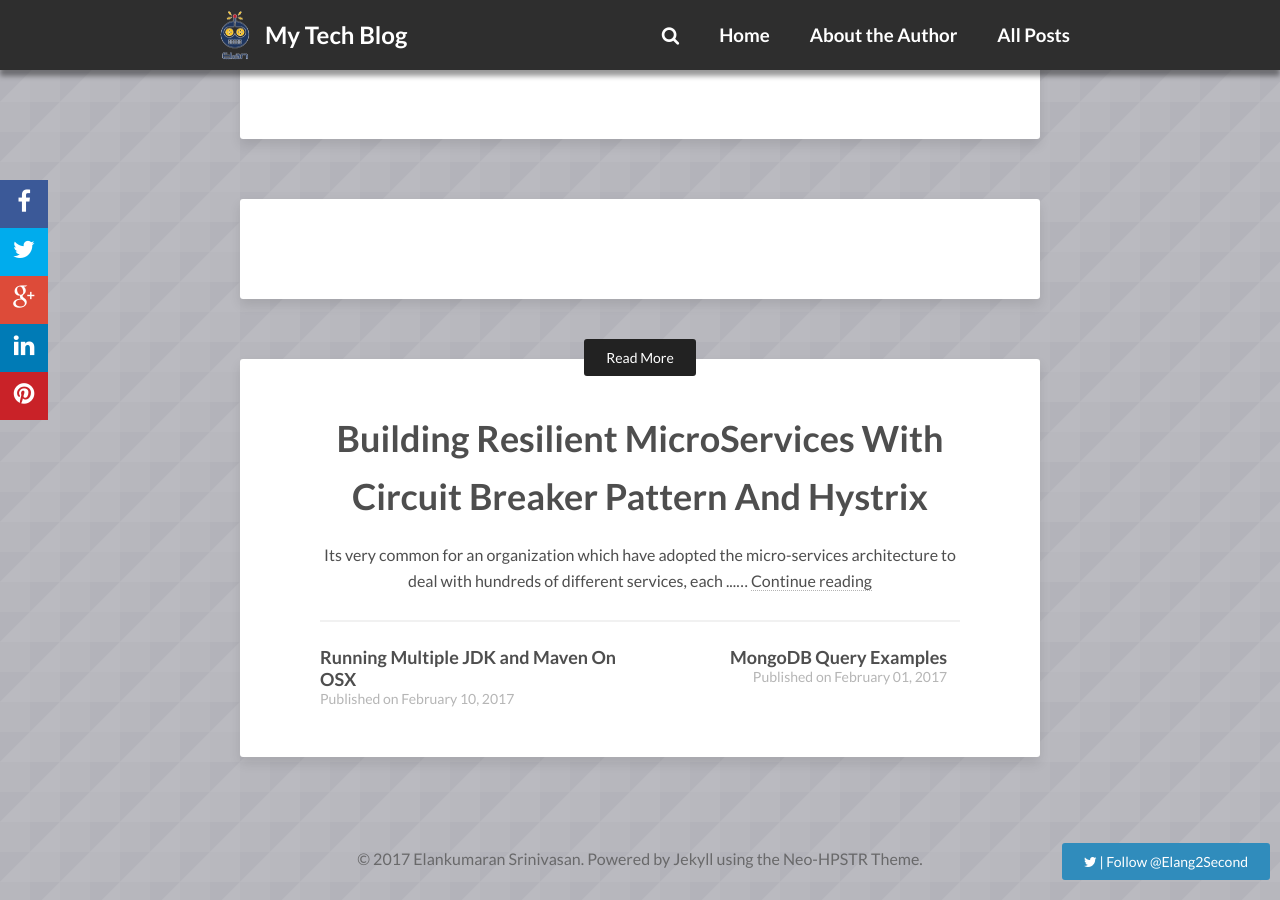
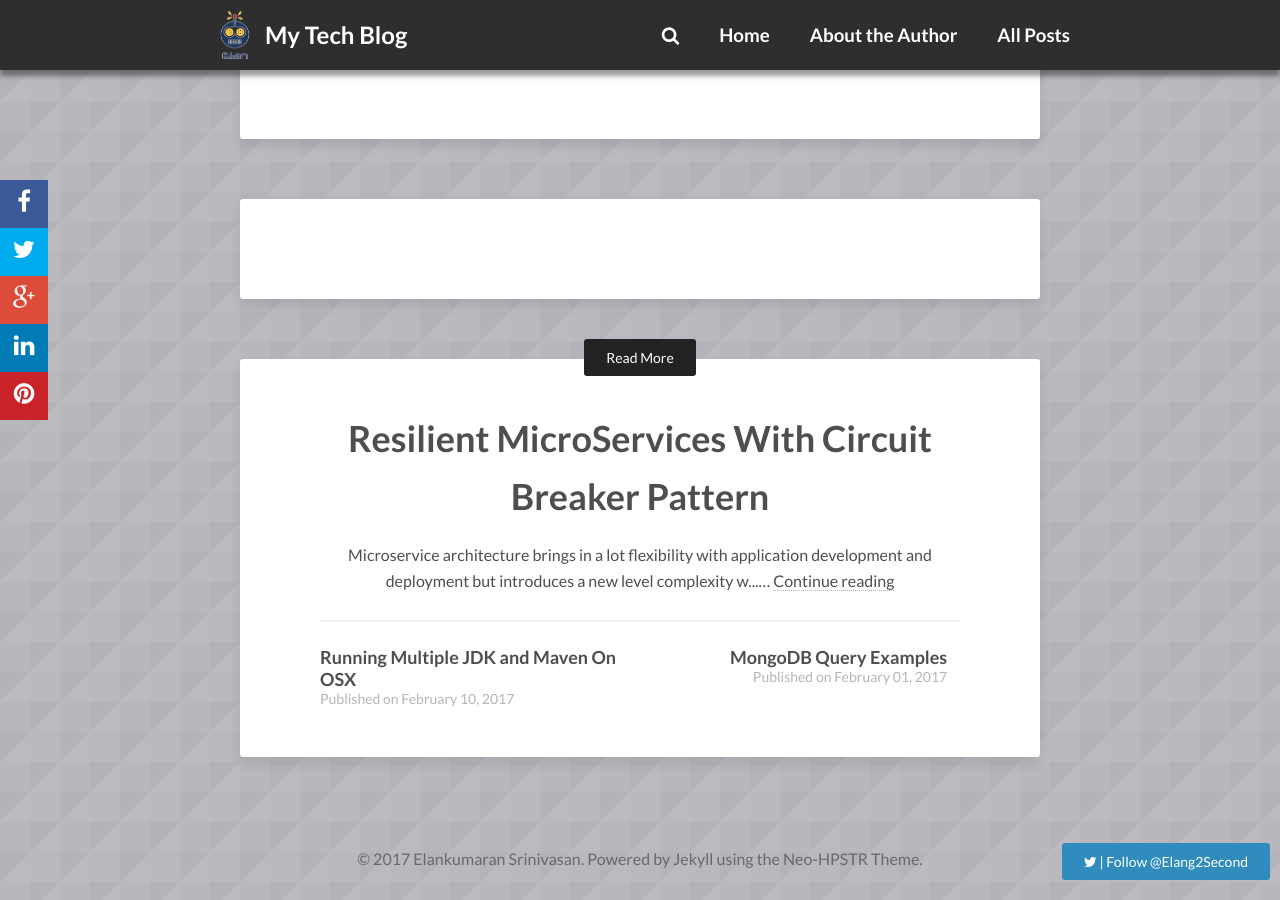
Before and after one commit to elang2/elang2.github.io, a Jekyll site: the page built from _posts/2017-02-27-MongoDB Atlas as a Message Store.md, in a window 1280 px wide and 900 px high, scrolled down 2958 px. Built offline with Jekyll 4.4.1, drawn with Linux system fonts in a browser that asks for light colours; nearby versions of some CDN libraries; comment, search, counter and statistics services are not loaded; some of the changed lines change nothing that is shown.

Commit message:
Updating hystrix blog

```diff
--- a/_posts/2017-02-25-Hystrix.md
+++ b/_posts/2017-02-25-Hystrix.md
@@ -1,46 +1,96 @@
 ---
 layout: post
-title: Building Resilient MicroServices With Circuit Breaker Pattern And Hystrix
+title: Resilient MicroServices With Circuit Breaker Pattern
 tags: [Java Microservices , Hystrix, Circuit Breaker]
 categories: [Hystrix, Microservices, Circuit Breaker]
 image:
   background: triangular.png
 ---
 
-Its very common for an organization which have adopted the micro-services architecture to deal with hundreds of different services, each with
-it's own performance and reliability as Service Level Agreement (SLA).
+Microservice architecture brings in a lot flexibility with application development and deployment but introduces a new level complexity when it comes to handling transactions and inter-service communication.
 
-There will also be services which have dependency on other services. Given the different SLA's of the services we don't want the end-user experience to be impacted when one or more services in the eco system go down or are unable to meet the required SLA's.
+The whole microservices architecture is like a huge web consisting of several services each talking to one or more of other services.
 
-In short we want the entire microservice based application to be resilient to failure and always make a best attempt to not impact user experience.
+<figure class="center half">
+	<img src="/images/microservice/microservice-architecture.png" height="800px"></img>
+	<figcaption><b>News feed events aggregation service</b></figcaption>
+</figure>
 
 
-Here, I will explain how we can leverage <a href="https://github.com/Netflix/Hystrix">Hystrix</a> a Netflix library which implements the <a href="">Circuit Breaker Pattern</a> to build resilient microservices.
+Each service has its own performance and reliability as Service Level Agreement (SLA) which in turn may be affected by the performance of a dependent services.
+
+A front facing service could be held hostage if one or more of services it is dependent are unable to meet their SLA's. This in turn would impact the SLA of the service and could end up providing a bad user experience for the users of the service.
+
+It's not just one API call or one user that we are talking about, it could be most it not all of the API calls that are coming to the service for different users.
+
+<figure class="center">
+	<img src="/images/hystrix/hystrix-slow.png" height="800px"></img>
+	<figcaption><b></b></figcaption>
+</figure>
+
+
+This is where the 'Circuit Breaker' design pattern comes into picture. The design pattern is similar to how an electrical circuit breaker works. The idea is to trip the circuit when when something bad happens thus preventing the issue from escalating and turning into a disaster.
+
+The below diagram illustrates the design pattern as explained by 'Martin Fowler' in 'Application Architecture'.
+
+<figure class="center half">
+	<img src="/images/hystrix/martin-fowler.png" height="800px"></img>
+	<figcaption><b></b></figcaption>
+</figure>
+
+
+
+
+###Key Parameters Affecting API SLAs in a MicroService Architecture:
+
+
+1. Connection Timeouts
+
+   Happens when the client is unable to connect to a service within a given timeframe. This may be caused due to a slow or unresponsive service.
+
+2. Read Timeouts
+
+   When the client is unable to read the results from the service within a given timeframe. The service may be doing a lot of computation or is using some inefficient way to prepare data to be returned.
+
+
+3. Exception Caused Due To
+
+
+*   Bad data sent to the service by the client
+
+* 	Service being down
+
+* 	Issue on the service
+
+*	Issue on the client while parsing the response. Response change on the service and the client unaware of it.
+
+
+
+###Building Resilient Service
+
+
+Netflix has built <a href="https://github.com/Netflix/Hystrix">Hystrix</a>, a library which implements the circuit breaker pattern. This library will help us build resilient services.
 
 
 ### Key advantages of Circuit Breaker Pattern:
 
-1. Fail fast and rapid recovery.
-2. Prevent cascading failure.
-3. Fallback and gracefully degrade when possible.
+* Fail fast and rapid recovery.
+* Prevent cascading failure.
+* Fallback and gracefully degrade when possible.
 
 
-### Hystrix library in addition to enabling the 'Circuit Breaker Pattern' help with the following :
+### Hystrix library:
 
-1. Near real time monitoring via. Hystrix stream and Hystrix dasboard.
-2. Generate monitoring events which can be published to external systems like Graphite.
+* Implements the circuit breaker pattern.
+* Provides near real time monitoring via. Hystrix stream and Hystrix dashboard.
+* Generates monitoring events which can be published to external systems like Graphite.
 
 
-### Use Case:
+### Use Case: NewsFeed Aggregation Service
 
-Shown below is 'News Feed Aggregation Service' which returns activity feed for an user. Think of it like a facebook like timeline feed for an user.
+####Overview:
 
-The aggregation service has dependency on 3 other micro-services for feed data and data for feed enrichment purpose. News Feed service being the primary source of feed whose data is further enriched based on the information retrieved from user-service and photo-service.
-
-Users news feed is shown on the landing page of the application after the user logs in and it provides an overview of the activities that have
-taken place between now and the last time the user was on the site. Hence, it is of utmost importance that the operation of fetch the required new feed data is fast and reliable.
-
-We neither want the user to see a long 'loading...' animation or see no data at all since. The backend service need to be highly resilient.
+NewsFeed Aggregation service is responsible to deliver data which will be used to render the 'Recent Activities' section of the page for an user. Recent activities is similar to facebook timeline which contains any updates/notification/activities that happened between the time the user was last on the site and now.
 
 
 <figure class="center">
@@ -48,29 +98,40 @@
 	<figcaption><b>News feed events aggregation service</b></figcaption>
 </figure>
 
+The aggregation service is dependent on 3 other microservices. News Feed service being the primary source of feed whose data is further enriched based on the information retrieved from user-service and photo-service.
+
+The feed is shown on the landing page of the application and acts as a driver for user engagement on the site. Hence, it is of utmost importance that the operation to fetch the required new feed data is fast and reliable.
+
+We neither want the user to see a long 'loading...' animation or see no data at all since. The backend services need to be highly resilient.
+
+
+####Application Flow Diagram: Before Integrating With Hystrix
 
 Here's a flow diagram indicating how the user feed is fetched and enriched. The Newsfeed Aggregation service has three clients, each talking to different services (news feed, user and photo service).
 
+<figure class="center">
+	<img src="/images/hystrix/h1.png" height="800px"></img>
+	<figcaption><b>Application flow without Hystrix</b></figcaption>
+</figure>
+
 Each client has a certain 'Read Time Out' and 'Connect Time Out' associated with it.
-Lets assume these are configured to be 3 seconds each. So, if dependent services don't respond back in 3s or if the calling service is unable to establish a connection within 3 seconds, a read or connect timeout exception is thrown by the client.
+Let's assume these are configured to be 3 seconds each. So, if dependent services don't respond back in 3s or if the calling service is unable to establish a connection within 3 seconds, a read or connect timeout exception is thrown by the client.
 
 In the happy path scenario, everything will work as usual and the dependent service will return data within some miliseconds. The application is able to retrieve the feed and return it to the user.
 
-However, if one of the dependent services go down then every user will see at least a 3 seconds increase in the response time to return partial data or no data at all.
-The page will be slower and user experience not so good.
+However, if one of the dependent services go down then every user will see at least a 3 seconds increase in the response time to return partial data or no data at all. The page will be slower and user experience not so good.
 
-<figure class="center">
-	<img src="/images/hystrix/hystrix-before-1-marked.png" height="800px"></img>
-	<figcaption><b>Application flow without Hystrix</b></figcaption>
+
+
+
+####Application Flow Diagram: After Integrating With Hystrix
+
+<figure class="center full">
+	<img src="/images/hystrix/h-2.png" height="800px"></img>
+	<figcaption><b>Application flow without Hystrix integrated</b></figcaption>
 </figure>
 
 
 Using the Hystrix library, we can have the service execute a fallback operation when a certain threshold of failure rate for talking to an external service is reached. This is essentially a state where the circuit is considered open. As soon as the circuit is open, the service only executes the fallback operation and avoids reaching out to the external service for a certain cooldown period. Thus, saving the expensive 3 second timeout period for each API call to the external service.
 
 After the cool down period, Hystrix will allow one request to go out to the external service, if this succeeds then the circuit will be closed again and all subsequent calls will reach out to the external service until the threshold for failure is reached next time.
-
-
-<figure class="center">
-	<img src="/images/hystrix/hystrix-after.png" height="800px"></img>
-	<figcaption><b>Application flow without Hystrix integrated</b></figcaption>
-</figure>
```
Also changed, not shown: images/hystrix/Hystrix-2.png (added), images/hystrix/h-2.png (added), images/hystrix/h1.png (added), images/hystrix/hystrix-slow.png (added), images/hystrix/martin-fowler.png (added), images/microservice/microservice-architecture.png (added).
